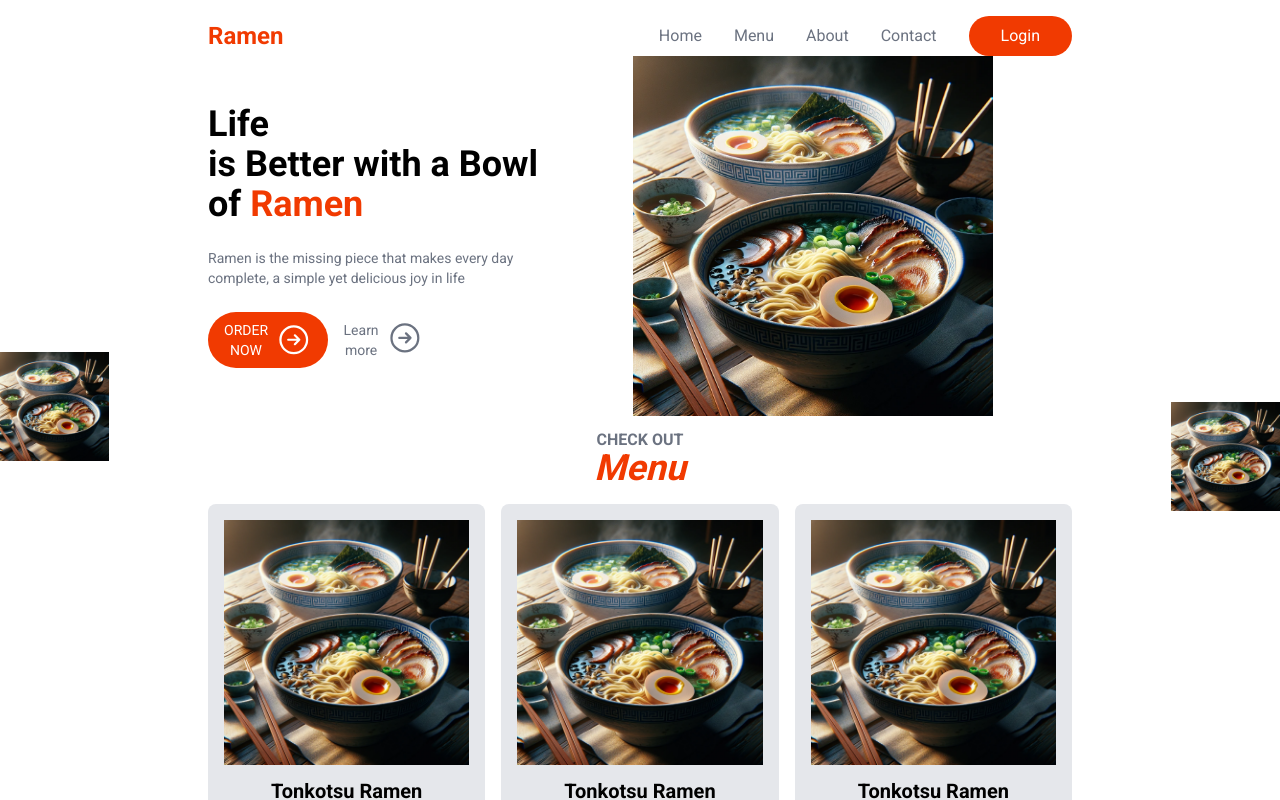
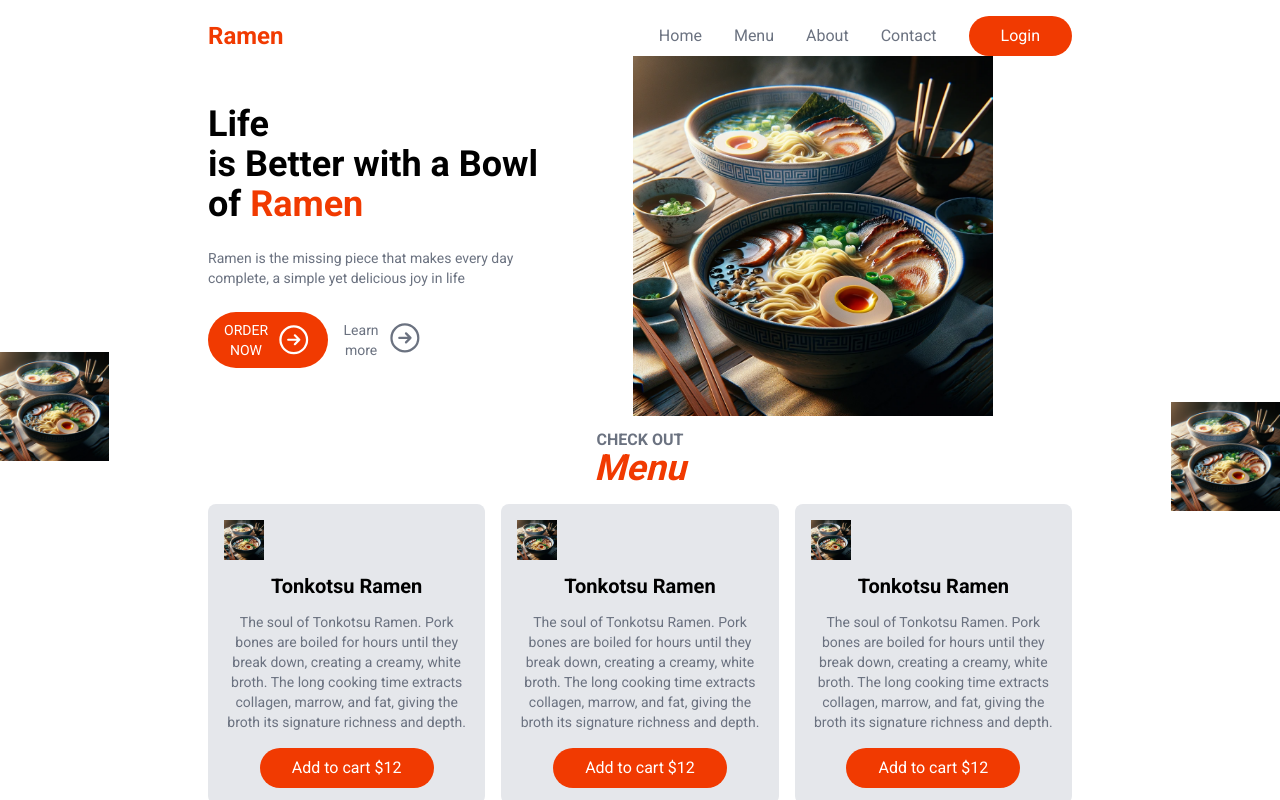
Before and after one commit to 1x55/ramenhouse, a Next.js app: page / in a window 1280 px wide. Shown: the top 800 px of the page. Built offline with nearby package versions, Linux system fonts and the light colour scheme.

Commit message:
amended image size to better suit container

```diff
--- a/src/components/menu/MenuItem.js
+++ b/src/components/menu/MenuItem.js
@@ -1,7 +1,11 @@
 export default function MenuItem() {
     return (
-        <div className="bg-gray-200 p-4 rounded-lg text-center hover:bg-white hover:shadow-2xl hover:shadow-black transition-all">
-        <img src = "/ramen.png" alt="ramen"/>
+        <div className="bg-gray-200 p-4 rounded-lg text-center hover:bg-white hover:shadow-md hover:shadow-black/25 transition-all">
+
+        <div className="text-center">
+            <img src = "/ramen.png" className="max-h-auto max-h-10" alt="ramen"/>
+        </div>
+
         <h4 className="font-semibold text-xl my-3">Tonkotsu Ramen</h4>
         <p className="text-gray-500 text-sm">The soul of Tonkotsu Ramen. Pork bones are boiled for hours until they break down, creating a creamy, white broth. The long cooking time extracts collagen, marrow, and fat, giving the broth its signature richness and depth.
         </p>
```
